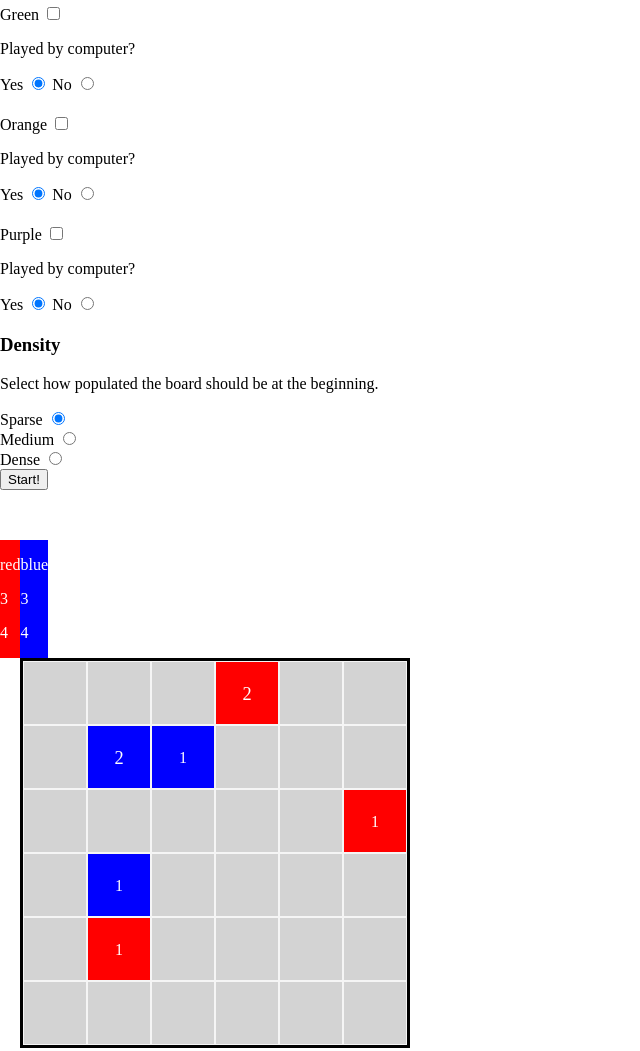
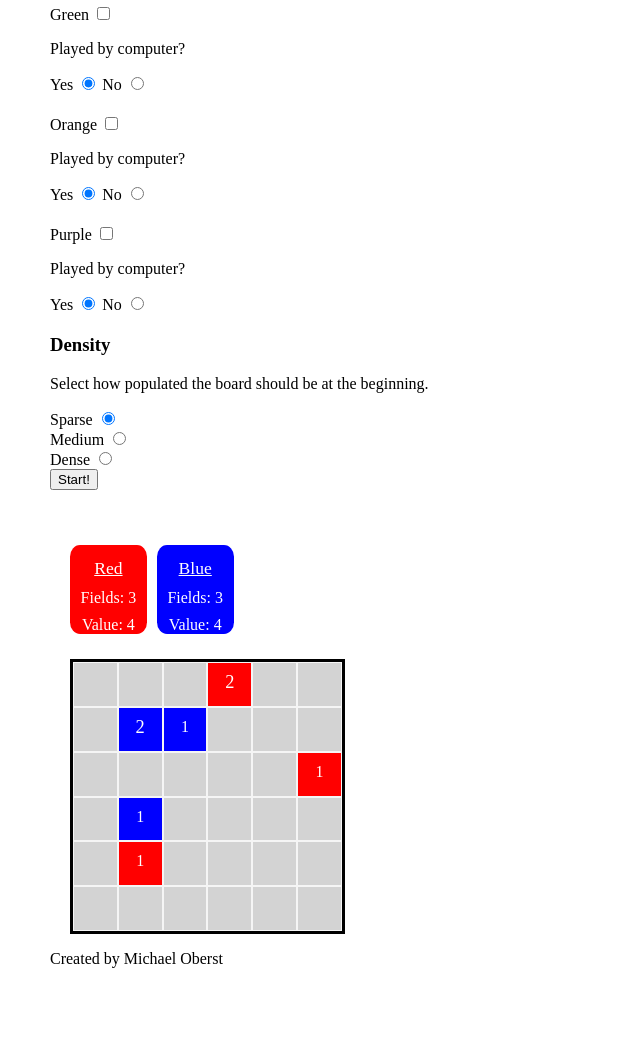
Before and after one commit to miob1781/DiocletianGame, a plain HTML site: page index.html in a window 1280 px wide. Shown: the part 677-1728 px from the top of the page, without its empty margins (0-640 px from the left). After the commit the page ends 1661 px from the top, so only its background shows below. Drawn offline with Linux system fonts and the light colour scheme.

Commit message:
add style to display

```diff
--- a/js/Game.js
+++ b/js/Game.js
@@ -107,8 +107,9 @@ export class Game {
         const boardContainer = document.getElementById("board-container")
         const board = document.createElement("div")
         board.id = "board"
-        board.style.gridTemplateColumns = `repeat(${this.size}, 5vw)`
-        board.style.gridTemplateRows = `repeat(${this.size}, 5vw)`
+        board.style.gridTemplateColumns = `repeat(${this.size}, 3.5vw)`
+        board.style.gridTemplateRows = `repeat(${this.size}, 3.5vw)`
+
         boardContainer.appendChild(board)
         this.boardEl = board
 
@@ -125,12 +126,12 @@ export class Game {
                 fieldEl.className = `field row${row} col${col}`
                 fieldEl.id = "field" + id
                 fieldEl.style.gridArea = `${row} / ${col} / span 1 / span 1`
-                this.boardEl.appendChild(fieldEl)
 
                 fieldEl.addEventListener("click", () => {
                     field.selectField()
                 })
 
+                this.boardEl.appendChild(fieldEl)
                 field.fieldEl = fieldEl
                 field.game = this
                 this.fields.push(field)
@@ -231,6 +232,7 @@ export class Game {
     setIsOn(){
         this.playerOn.isOn = true
         console.log(`It's ${this.playerOn.color}'s turn.`)
+        this.playerOn.playerDisplayEl.style.border = "4px dashed gold"
         if(this.playerOn.isComputer){
             this.computerMoves()
         }
@@ -247,6 +249,7 @@ export class Game {
 
     getNextPlayer(){
         if(this.gameOn){
+            this.playerOn.playerDisplayEl.style.border = "none"
             const currentIndex = this.remainingPlayers.indexOf(this.playerOn)
             const nextIndex = (currentIndex + 1) % this.remainingPlayers.length
             this.playerOn = this.remainingPlayers[nextIndex]
--- a/js/Player.js
+++ b/js/Player.js
@@ -16,12 +16,10 @@ export class Player {
         const playerFieldsNumEl = this.playerDisplayEl.querySelector(".player-num")
         const playerFieldsValueEl = this.playerDisplayEl.querySelector(".player-value")
         playerNameEl.textContent = this.color
-        playerFieldsNumEl.textContent = this.fields.length
-        playerFieldsValueEl.textContent = this.fields.reduce((acc, curr) => {
-            console.log(this.fields)
-            console.log("acc" + acc, typeof acc, "curr" + curr.value, typeof curr.value)
+        playerFieldsNumEl.textContent = "Fields: " + this.fields.length
+        const totalValue = this.fields.reduce((acc, curr) => {
             return acc + curr.value
         }, 0)
-
+        playerFieldsValueEl.textContent = "Value: " + totalValue
     }
 }
--- a/styles/style.css
+++ b/styles/style.css
@@ -1,8 +1,9 @@
-html, body {
+body {
     background-color: white;
     box-sizing: border-box;
     padding: 0;
     margin: 0;
+    margin-left: 50px;
 }
 
 #menu {
@@ -21,14 +22,27 @@ html, body {
 
 #display {
     display: flex;
-    max-width: 100%;
+    flex-wrap: wrap;
+    max-width: 50vw;
+    margin: 20px;
+    margin-left: 15px;
     height: auto;
-    border-radius: 50%;
 }
 
-#display .player {
-    width: 10vw;
-    height: 10vw;
+.display-player {
+    width: 6vw;
+    height: 7vw;
+    border-radius: 13%;
+    text-align: center;
+    line-height: 0.7;
+    margin: 5px;
+    box-sizing: border-box;
+}
+
+.player-name {
+    font-size: 1.1rem;
+    text-transform: capitalize;
+    text-decoration: underline;
 }
 
 #board {
@@ -40,10 +54,11 @@ html, body {
     z-index: 1;
 }
 
-#board .field {
+.field {
     background-color: lightgrey;
     text-align: center;
-    line-height: 5vw;
+    line-height: 3vw;
     border: 1px solid whitesmoke;
     z-index: 2;
+    cursor:cell;
 }
```
